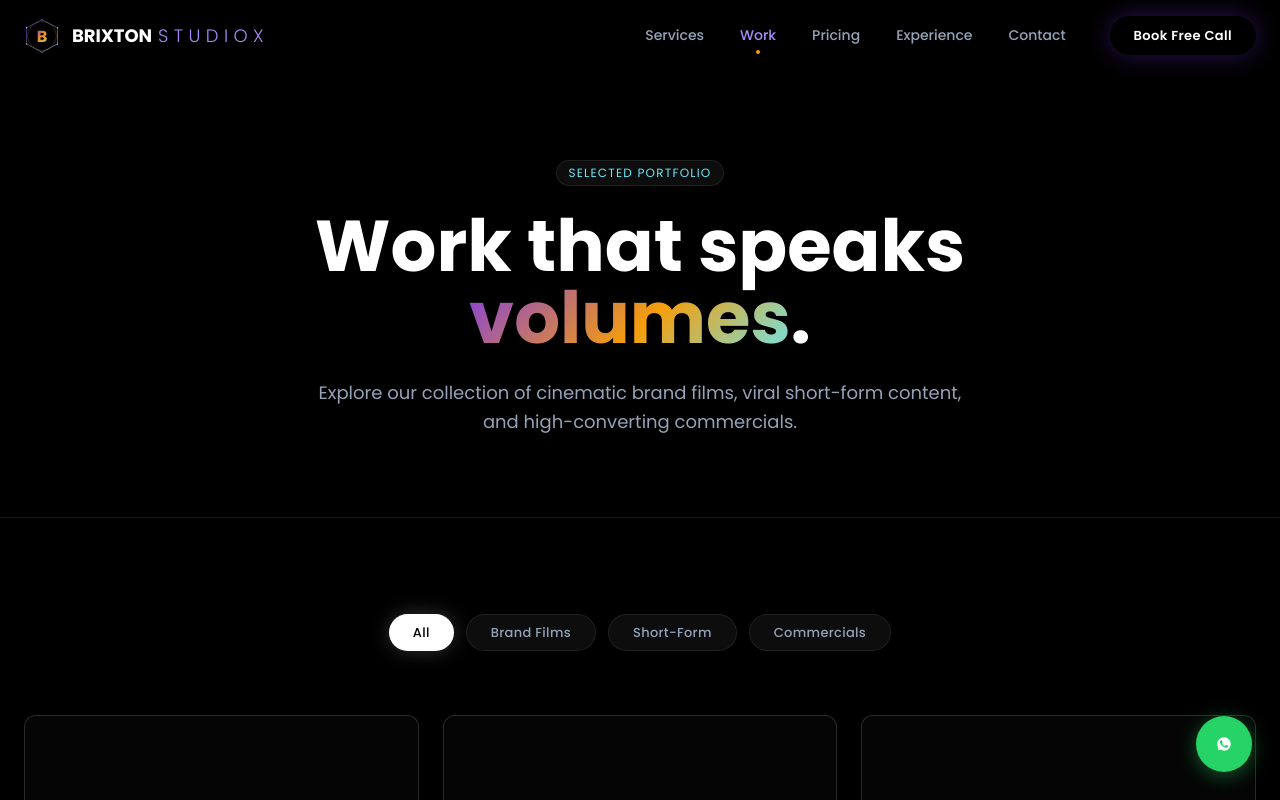
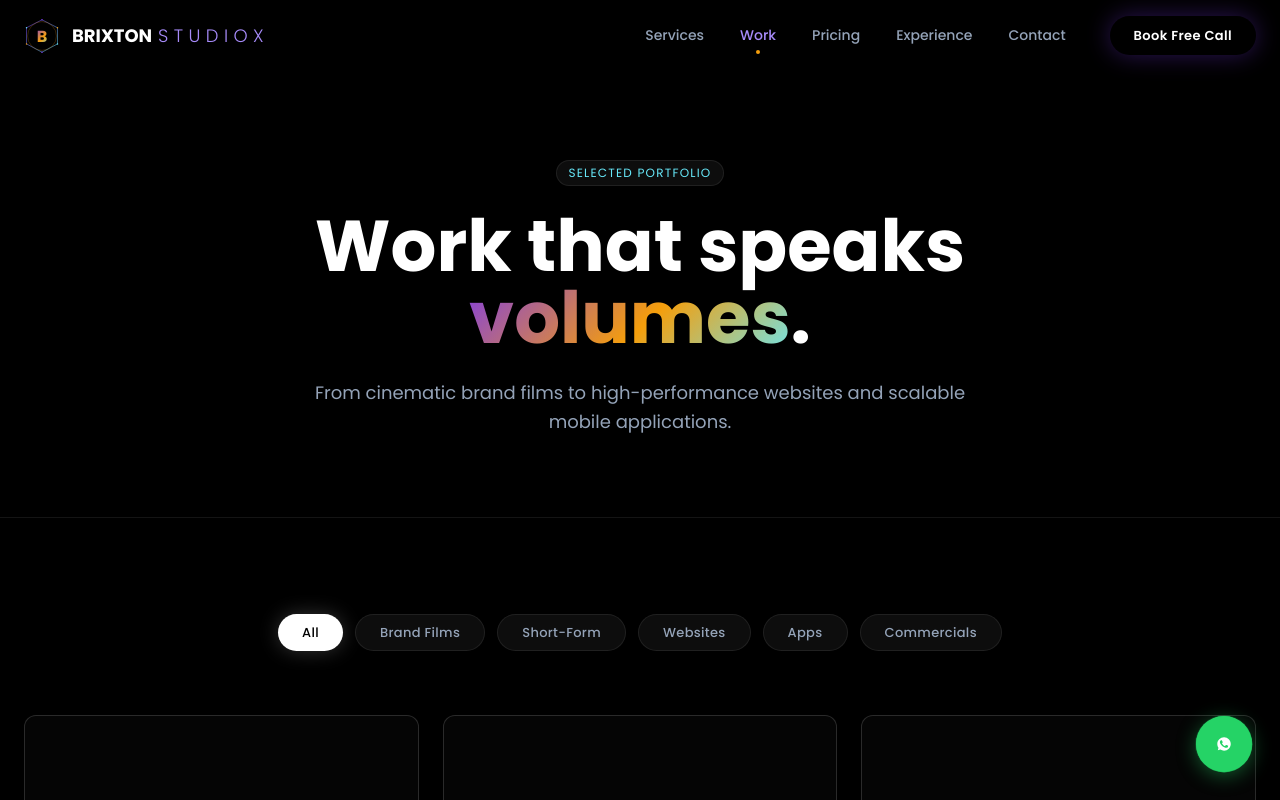
Before and after one commit to aaryan-codes56/brixton-studiox, a React (Vite) app in the folder frontend/: page /work in a window 1280 px wide. Shown: the top 800 px of the page. Built offline with nearby package versions, Linux system fonts and the light colour scheme.

Commit message:
UI: Expand Work page with Website & App categories and portfolio items

```diff
--- a/frontend/src/pages/WorkPage.jsx
+++ b/frontend/src/pages/WorkPage.jsx
@@ -5,17 +5,19 @@ import Navbar from '../components/Navbar';
 import Footer from '../components/Footer';
 import WhatsappBtn from '../components/WhatsappBtn';
 
-const categories = ['All', 'Brand Films', 'Short-Form', 'Commercials'];
+const categories = ['All', 'Brand Films', 'Short-Form', 'Websites', 'Apps', 'Commercials'];
 
 const portfolioItems = [
   { id: 1, category: 'Brand Films', client: 'Luxe Athletics', color: 'text-accent-violet-light', size: 'aspect-[4/5]' },
   { id: 2, category: 'Short-Form', client: 'Cafe Mocha', color: 'text-accent-gold-light', size: 'aspect-[9/16]' },
-  { id: 3, category: 'Commercials', client: 'TechNova', color: 'text-accent-ice', size: 'aspect-[16/9]' },
-  { id: 4, category: 'Short-Form', client: 'FitHub', color: 'text-accent-rose', size: 'aspect-[9/16]' },
-  { id: 5, category: 'Commercials', client: 'Urban Wear', color: 'text-accent-gold-light', size: 'aspect-[16/9]' },
-  { id: 6, category: 'Brand Films', client: 'Elevate Real Estate', color: 'text-accent-ice', size: 'aspect-[4/5]' },
-  { id: 7, category: 'Short-Form', client: 'Glow Cosmetics', color: 'text-accent-violet-light', size: 'aspect-[9/16]' },
-  { id: 8, category: 'Brand Films', client: 'Apex Motors', color: 'text-accent-rose', size: 'aspect-square' },
+  { id: 3, category: 'Websites', client: 'Nexus SaaS', color: 'text-accent-ice', size: 'aspect-[16/9]' },
+  { id: 4, category: 'Apps', client: 'Volt Fitness', color: 'text-accent-rose', size: 'aspect-[9/16]' },
+  { id: 5, category: 'Websites', client: 'Vogue E-comm', color: 'text-accent-gold-light', size: 'aspect-[4/5]' },
+  { id: 6, category: 'Apps', client: 'CryptoTrack', color: 'text-accent-ice', size: 'aspect-[16/9]' },
+  { id: 7, category: 'Brand Films', client: 'Elevate Real Estate', color: 'text-accent-violet-light', size: 'aspect-[4/5]' },
+  { id: 8, category: 'Short-Form', client: 'Glow Cosmetics', color: 'text-accent-rose', size: 'aspect-[9/16]' },
+  { id: 9, category: 'Websites', client: 'Horizon Homes', color: 'text-accent-violet-light', size: 'aspect-square' },
+  { id: 10, category: 'Apps', client: 'EcoLife Plus', color: 'text-accent-gold-light', size: 'aspect-[9/16]' },
 ];
 
 const WorkPageHero = () => (
@@ -34,7 +36,7 @@ const WorkPageHero = () => (
           Work that speaks <span className="gradient-text">volumes</span>.
         </h1>
         <p className="text-lg text-text-secondary font-body max-w-2xl mx-auto leading-relaxed">
-          Explore our collection of cinematic brand films, viral short-form content, and high-converting commercials.
+          From cinematic brand films to high-performance websites and scalable mobile applications.
         </p>
       </motion.div>
     </div>
@@ -147,8 +149,19 @@ export default function WorkPage() {
               <div className="aspect-video bg-black flex items-center justify-center border-b border-border-subtle relative">
                  <div className="absolute inset-0 bg-gradient-to-br from-accent-violet/5 to-accent-ice/5"></div>
                  <div className="text-center relative z-10">
-                   <Play size={64} className="mx-auto mb-4 text-white/20" strokeWidth={1} />
-                   <p className="text-text-secondary font-body font-medium">Video Player Placeholder</p>
+                   {['Websites', 'Apps'].includes(selectedItem.category) ? (
+                     <div className="flex flex-col items-center">
+                       <div className="w-16 h-16 rounded-2xl bg-white/5 border border-white/10 flex items-center justify-center mb-4">
+                         <Play size={32} className="text-accent-ice rotate-90" strokeWidth={1} />
+                       </div>
+                       <p className="text-text-secondary font-body font-medium">Interactive Project Preview</p>
+                     </div>
+                   ) : (
+                     <div className="flex flex-col items-center">
+                       <Play size={64} className="mx-auto mb-4 text-white/20" strokeWidth={1} />
+                       <p className="text-text-secondary font-body font-medium">Video Player Placeholder</p>
+                     </div>
+                   )}
                  </div>
               </div>
 
@@ -160,7 +173,10 @@ export default function WorkPage() {
                   {selectedItem.client}
                 </h2>
                 <p className="text-text-secondary font-body leading-relaxed max-w-3xl">
-                  A comprehensive {selectedItem.category.toLowerCase()} campaign developed for {selectedItem.client}. This project showcases our ability to blend beautiful visuals with striking narratives.
+                  {['Websites', 'Apps'].includes(selectedItem.category)
+                    ? `A high-performance ${selectedItem.category.toLowerCase()} solution engineered for ${selectedItem.client}. We focused on modern UI/UX principles, lightning-fast performance, and a conversion-centric architecture.`
+                    : `A comprehensive ${selectedItem.category.toLowerCase()} campaign developed for ${selectedItem.client}. This project showcases our ability to blend beautiful visuals with striking narratives.`
+                  }
                 </p>
               </div>
             </motion.div>
```
